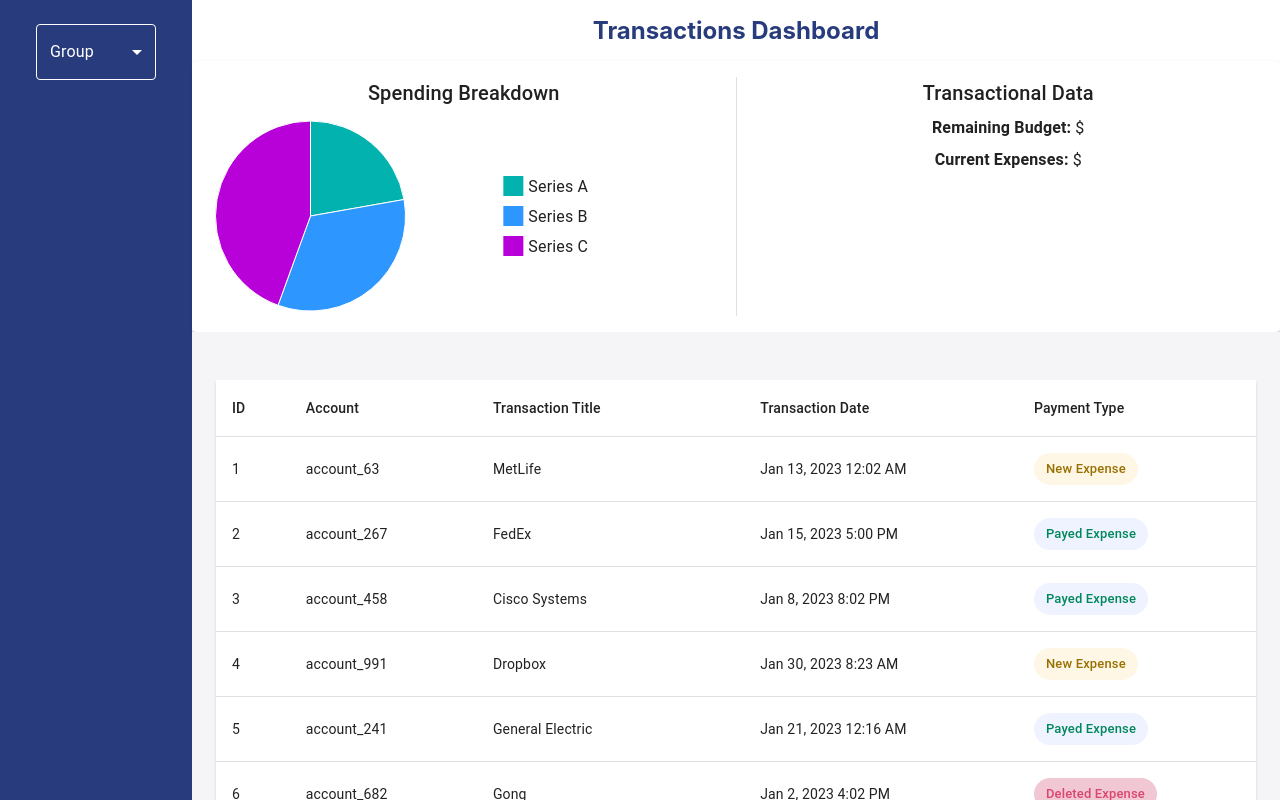
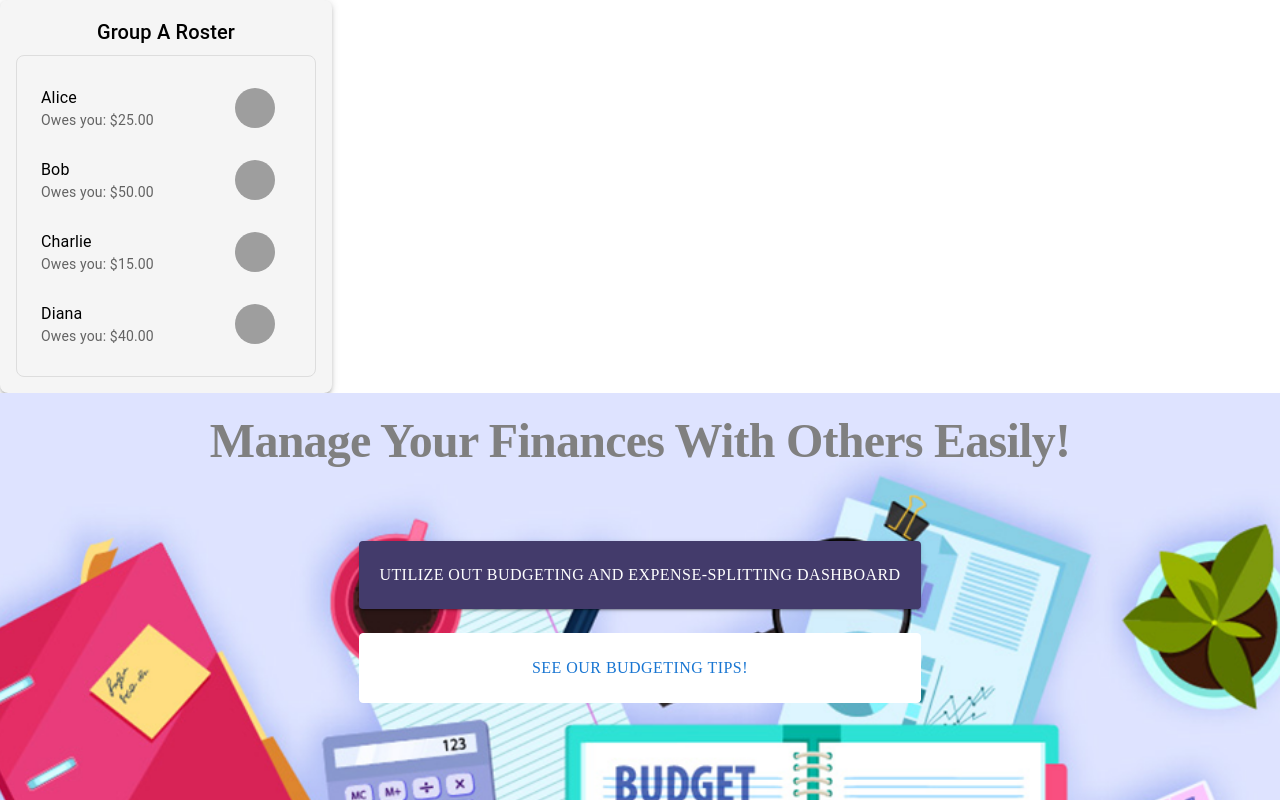
Before and after one commit to Misha0714/RoommateFinanceTracker, a React (Create React App) app in the folder frontend/: page / in a window 1280 px wide. Shown: the top 800 px of the page. Built offline with nearby package versions, Linux system fonts and the light colour scheme; grey boxes are pictures that could not be loaded.

Commit message:
testing components

```diff
--- a/frontend/src/App.js
+++ b/frontend/src/App.js
@@ -8,11 +8,17 @@ import ActivityLog from "./components/activityLog";
 import RegistrationForm  from "./components/registrationForm"
 import ModalForm from "./components/addExpenseForm";
 import DuoLoginForm from "./components/DuoLoginForm";
-import DashBoard from "./components/dashBoard"
+import DashBoard from "./components/dashBoard";
+import Roster from "./components/roster";
 import { Duo } from "@mui/icons-material";
+
+import LandingPage from "./LandingPage/LandingPage";
+
 function App() {
   return (
     <div className="App">
+      <div><Roster/></div>
+      <div><LandingPage/></div>
       <div>
         <DashBoard />
       </div>
@@ -29,7 +35,7 @@ function App() {
       <div>
 
       </div>
-        <DuoLoginForm/>
+      <DuoLoginForm/>
     </div>
   );
 }
```
